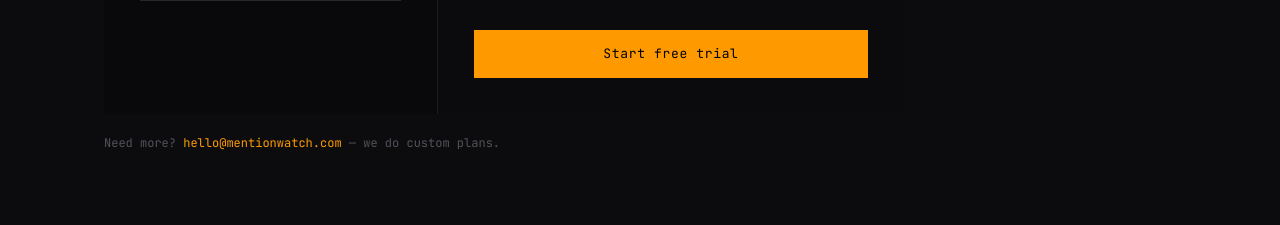
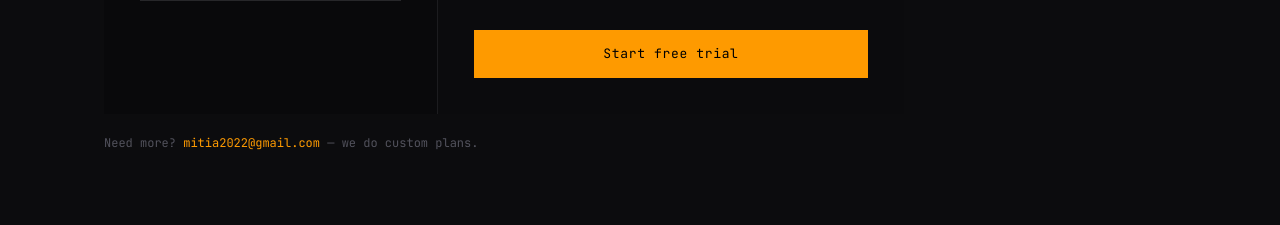
Before and after one commit to malakhov-dmitrii/mentionwatch, a Next.js app in the folder nextjs/: page / in a window 1280 px wide. Shown: the part 3380-3605 px from the top of the page. Built offline with nearby package versions, Linux system fonts and the light colour scheme.

Commit message:
chore: configure credentials and fix contact email
- trigger.config.ts: set project ID to proj_ozkmhmkswbitdwpqfmii
- Email: hello@mentionwatch.com → mitia2022@gmail.com (temporary)
- .env.local configured (not committed)

```diff
--- a/nextjs/src/app/page.tsx
+++ b/nextjs/src/app/page.tsx
@@ -177,7 +177,7 @@ $ curl -X POST mentionwatch.mlh.one/api/keywords \\
           </p>
           <p className="mt-4 font-mono text-[12px] text-zinc-600">
             More sources based on demand.{" "}
-            <a href="mailto:hello@mentionwatch.com" className="text-amber-500 hover:text-amber-400 transition-colors no-underline">Request one &rarr;</a>
+            <a href="mailto:mitia2022@gmail.com" className="text-amber-500 hover:text-amber-400 transition-colors no-underline">Request one &rarr;</a>
           </p>
         </div>
       </section>
@@ -237,7 +237,7 @@ $ curl -X POST mentionwatch.mlh.one/api/keywords \\
                 <a href="CREEM_CHECKOUT_PRO_URL" className="block text-center h-12 leading-[48px] font-mono text-[13px] tracking-wider bg-amber-500 text-black hover:bg-amber-600 transition-colors no-underline">Start free trial</a>
               </div>
             </div>
-            <p className="mt-5 font-mono text-[12px] text-zinc-600">Need more?{" "}<a href="mailto:hello@mentionwatch.com" className="text-amber-500 hover:text-amber-400 transition-colors no-underline">hello@mentionwatch.com</a> — we do custom plans.</p>
+            <p className="mt-5 font-mono text-[12px] text-zinc-600">Need more?{" "}<a href="mailto:mitia2022@gmail.com" className="text-amber-500 hover:text-amber-400 transition-colors no-underline">mitia2022@gmail.com</a> — we do custom plans.</p>
           </div>
         </div>
       </section>
@@ -249,7 +249,7 @@ $ curl -X POST mentionwatch.mlh.one/api/keywords \\
           <Faq q="How fast are mentions delivered?">We poll continuously. Starter accounts see mentions within ~10 minutes; Pro accounts get priority polling at ~5 minutes. Most mentions arrive well under the maximum.</Faq>
           <Faq q="What happens if my webhook endpoint is down?">We retry three times with exponential backoff: 10s, 60s, then 5 minutes. After three failures the mention is stored and retrievable via <span className="font-mono text-[11px] text-amber-500 bg-amber-500/[0.07] px-1.5 py-0.5">GET /api/mentions</span> so nothing is lost.</Faq>
           <Faq q="How do I verify webhooks are from MentionWatch?">Every delivery includes an <span className="font-mono text-[11px] text-amber-500 bg-amber-500/[0.07] px-1.5 py-0.5">X-MentionWatch-Signature</span> header with an HMAC-SHA256 hash of the body. The <Link href="/docs#verification" className="text-amber-500 hover:text-amber-400 no-underline transition-colors">verification docs</Link> have copy-paste examples for Node.js and Python.</Faq>
-          <Faq q="Which sources are available today?">Hacker News is live now. Reddit, Twitter/X, LinkedIn, Product Hunt, Dev.to, and GitHub are on the roadmap. Sources are prioritized by demand — <a href="mailto:hello@mentionwatch.com" className="text-amber-500 hover:text-amber-400 no-underline transition-colors">tell us what you need</a>.</Faq>
+          <Faq q="Which sources are available today?">Hacker News is live now. Reddit, Twitter/X, LinkedIn, Product Hunt, Dev.to, and GitHub are on the roadmap. Sources are prioritized by demand — <a href="mailto:mitia2022@gmail.com" className="text-amber-500 hover:text-amber-400 no-underline transition-colors">tell us what you need</a>.</Faq>
           <Faq q="Can I cancel anytime?">Yes. Cancel through your billing portal anytime. You keep access until the end of the billing period. No questions, no retention flows.</Faq>
           <details className="border-t border-zinc-800/40 border-b">
             <summary className="flex justify-between items-center py-5 select-none">
@@ -283,7 +283,7 @@ $ curl -X POST mentionwatch.mlh.one/api/keywords \\
             <Link href="/compare" className="font-mono text-[12px] text-zinc-600 hover:text-zinc-400 transition-colors no-underline py-2">compare</Link>
             <Link href="/agent-setup" className="font-mono text-[12px] text-zinc-600 hover:text-zinc-400 transition-colors no-underline py-2">agent setup</Link>
             <Link href="/llms.txt" className="font-mono text-[12px] text-zinc-600 hover:text-zinc-400 transition-colors no-underline py-2">llms.txt</Link>
-            <a href="mailto:hello@mentionwatch.com" className="font-mono text-[12px] text-zinc-600 hover:text-zinc-400 transition-colors no-underline py-2">contact</a>
+            <a href="mailto:mitia2022@gmail.com" className="font-mono text-[12px] text-zinc-600 hover:text-zinc-400 transition-colors no-underline py-2">contact</a>
             <a href="https://twitter.com/mentionwatch" className="font-mono text-[12px] text-zinc-600 hover:text-zinc-400 transition-colors no-underline py-2">twitter</a>
           </nav>
         </div>
--- a/nextjs/trigger.config.ts
+++ b/nextjs/trigger.config.ts
@@ -1,7 +1,7 @@
 import type { TriggerConfig } from "@trigger.dev/sdk";
 
 export const config: TriggerConfig = {
-  project: "mentionwatch",
+  project: "proj_ozkmhmkswbitdwpqfmii",
   dirs: ["src/trigger"],
   maxDuration: 300,
 };
```
Also changed, not shown: 1 other file (tests, documents, lock files or other folders).
